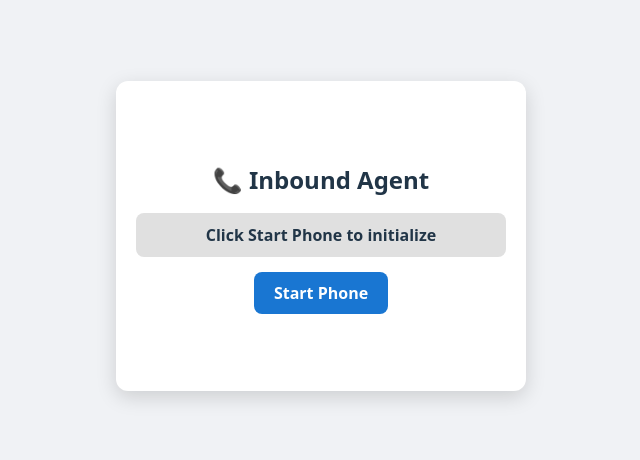
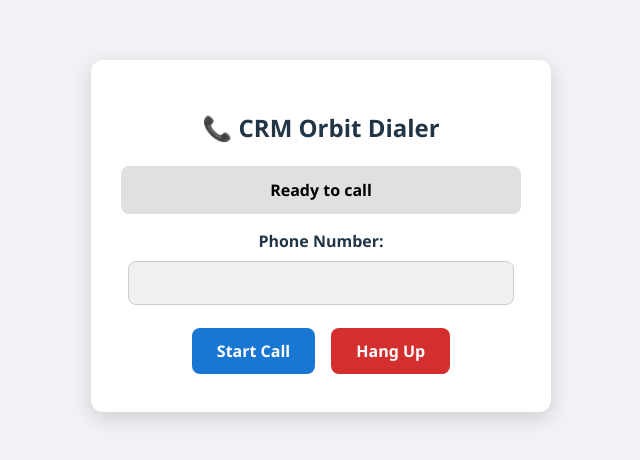
Before and after one commit to rekksu/twilio-dialer, a React (Vite) app: page / in a window 1280 px wide. Shown: the part 164-624 px from the top of the page, without its empty margins (319-959 px from the left). Built offline with nearby package versions, Linux system fonts and the light colour scheme.

Commit message:
stable commit 8.8

```diff
--- a/src/App.jsx
+++ b/src/App.jsx
@@ -1,168 +1,254 @@
-import React, { useEffect, useRef, useState } from "react";
+import React, { useState, useEffect, useRef } from "react";
 import { Device } from "@twilio/voice-sdk";
 
-const TOKEN_URL =
+const CLOUD_FUNCTION_URL =
   "https://us-central1-vertexifycx-orbit.cloudfunctions.net/getVoiceToken";
+const CALL_LOG_FUNCTION_URL =
+  "https://us-central1-vertexifycx-orbit.cloudfunctions.net/createCallLog";
 
-export default function InboundAgent() {
+export default function App() {
+  const [status, setStatus] = useState("Initializing...");
+  const [phoneNumber, setPhoneNumber] = useState("");
+  const [customerId, setCustomerId] = useState(null);
+  const [orgId, setOrgId] = useState(null);
+  const [isHangupEnabled, setIsHangupEnabled] = useState(false);
+  const [callDuration, setCallDuration] = useState(0);
+
   const deviceRef = useRef(null);
   const callRef = useRef(null);
-  const [status, setStatus] = useState("Click Start Phone to initialize");
-  const [incoming, setIncoming] = useState(false);
+  const timerRef = useRef(null);
+  const startedAtRef = useRef(null);
 
-  const startDevice = async () => {
+  const saveCallLog = async (statusStr, reason, duration, start, end) => {
+    await fetch(CALL_LOG_FUNCTION_URL, {
+      method: "POST",
+      headers: { "Content-Type": "application/json" },
+      body: JSON.stringify({
+        to: phoneNumber,
+        status: statusStr,
+        reason,
+        customerId,
+        orgId,
+        startedAt: start ? new Date(start).toISOString() : null,
+        endedAt: end ? new Date(end).toISOString() : null,
+        durationSeconds: duration,
+      }),
+    });
+  };
+
+  const formatPhoneNumber = (num) => {
+    let cleaned = num.replace(/[\s\-\(\)]/g, "");
+    if (!cleaned.startsWith("+")) cleaned = "+" + cleaned;
+    return cleaned;
+  };
+
+  const checkMic = async () => {
     try {
-      setStatus("Initializing...");
-      const audioContext = new (window.AudioContext || window.webkitAudioContext)();
-      await audioContext.resume();
+      const stream = await navigator.mediaDevices.getUserMedia({ audio: true });
+      stream.getTracks().forEach((t) => t.stop());
+      return true;
+    } catch {
+      setStatus("❌ Microphone access denied");
+      return false;
+    }
+  };
 
-      const res = await fetch(`${TOKEN_URL}?identity=agent`);
-      const { token } = await res.json();
+  const startLiveTimer = () => {
+    timerRef.current = setInterval(() => {
+      const now = Date.now();
+      setCallDuration(Math.floor((now - startedAtRef.current) / 1000));
+    }, 1000);
+  };
 
-      const device = new Device(token, { enableRingingState: true, closeProtection: true });
+  const stopLiveTimer = () => {
+    if (timerRef.current) clearInterval(timerRef.current);
+    timerRef.current = null;
+  };
+
+  useEffect(() => {
+    const urlParams = new URLSearchParams(window.location.search);
+    setPhoneNumber(urlParams.get("to") || "");
+    setCustomerId(urlParams.get("customerId"));
+    setOrgId(urlParams.get("orgId"));
+    setStatus("Ready to call");
+
+    // Ensure HTML/body take full height
+    document.documentElement.style.height = "100%";
+    document.body.style.height = "100%";
+    document.body.style.margin = "0";
+  }, []);
+
+  const startCall = async () => {
+    if (!phoneNumber) return;
+
+    const micOk = await checkMic();
+    if (!micOk) return;
+
+    setStatus("Fetching token...");
+
+    const tokenRes = await fetch(`${CLOUD_FUNCTION_URL}?identity=agent`);
+    const { token } = await tokenRes.json();
+
+    const device = new Device(token, { enableRingingState: true });
     deviceRef.current = device;
 
     device.on("error", (err) => {
-        console.error("Device error:", err);
-        setStatus("❌ Device error: " + err.message);
+      console.error(err);
+      setStatus("❌ Device error");
     });
 
-      setStatus("Registering device...");
-      await device.register();
-      setStatus("✅ Device ready");
+    setStatus("Dialing...");
+    const call = await device.connect({
+      params: { To: formatPhoneNumber(phoneNumber) },
+    });
 
-      device.on("incoming", (call) => {
     callRef.current = call;
-        setIncoming(true);
-        setStatus("📞 Incoming call...");
+    setIsHangupEnabled(true);
+
+    call.on("ringing", () => setStatus("📞 Ringing..."));
+
+    call.on("accept", () => {
+      startedAtRef.current = Date.now();
+      startLiveTimer();
+      setStatus("✅ Connected!");
+    });
 
     call.on("disconnect", () => {
-          setIncoming(false);
+      stopLiveTimer();
+      const end = Date.now();
+      const dur = startedAtRef.current
+        ? Math.floor((end - startedAtRef.current) / 1000)
+        : 0;
+
+      saveCallLog("ended", null, dur, startedAtRef.current, end);
+      setIsHangupEnabled(false);
       setStatus("📴 Call ended");
     });
 
     call.on("error", (err) => {
-          setIncoming(false);
-          console.error("Call error:", err);
-          setStatus("❌ Call error");
+      stopLiveTimer();
+      const end = Date.now();
+      const dur = startedAtRef.current
+        ? Math.floor((end - startedAtRef.current) / 1000)
+        : 0;
+
+      saveCallLog("failed", err.message, dur, startedAtRef.current, end);
+      setIsHangupEnabled(false);
+      setStatus("❌ Call failed");
     });
-      });
-    } catch (err) {
-      console.error(err);
-      setStatus("❌ Failed to initialize device");
-    }
   };
 
-  const acceptCall = () => {
-    if (callRef.current) {
-      callRef.current.accept();
-      setIncoming(false);
-      setStatus("✅ Call connected");
-    }
+  const hangup = () => {
+    if (callRef.current) callRef.current.disconnect();
+    setIsHangupEnabled(false);
   };
 
-  const rejectCall = () => {
-    if (callRef.current) {
-      callRef.current.reject();
-      setIncoming(false);
-      setStatus("❌ Call rejected");
-    }
+  // --- STYLES ---
+  const containerStyle = {
+    position: "fixed",
+    top: 0,
+    left: 0,
+    width: "100vw",
+    height: "100vh",
+    display: "flex",
+    justifyContent: "center",
+    alignItems: "center",
+    background: "#f0f2f5",
+    zIndex: 9999,
+  };
+
+  const cardStyle = {
+    width: "400px",
+    padding: "30px",
+    borderRadius: "12px",
+    boxShadow: "0 6px 20px rgba(0,0,0,0.15)",
+    background: "#fff",
+    textAlign: "center",
+    fontFamily: "Segoe UI, sans-serif",
+  };
+
+  const statusStyle = {
+    padding: "12px",
+    borderRadius: "8px",
+    margin: "15px 0",
+    fontWeight: "bold",
+    background:
+      status.includes("❌")
+        ? "#ffe5e5"
+        : status.includes("✅")
+        ? "#e5ffe5"
+        : "#e0e0e0",
+    color:
+      status.includes("❌") ? "#d32f2f" : status.includes("✅") ? "#2e7d32" : "#000",
+  };
+
+  const buttonStyle = {
+    padding: "12px 25px",
+    margin: "8px",
+    borderRadius: "8px",
+    border: "none",
+    cursor: "pointer",
+    fontWeight: "bold",
+    fontSize: "16px",
+    transition: "all 0.2s",
+  };
+
+  const startButtonStyle = {
+    ...buttonStyle,
+    background: "#1976d2",
+    color: "#fff",
+  };
+
+  const hangupButtonStyle = {
+    ...buttonStyle,
+    background: "#d32f2f",
+    color: "#fff",
+  };
+
+  const inputStyle = {
+    padding: "12px",
+    width: "90%",
+    borderRadius: "8px",
+    border: "1px solid #ccc",
+    fontSize: "16px",
+    marginBottom: "15px",
+    backgroundColor: "#f0f0f0",
+    color: "#555",
   };
 
   return (
-    <div style={styles.container}>
-      <div style={styles.card}>
-        <h2 style={styles.title}>📞 Inbound Agent</h2>
+    <div style={containerStyle}>
+      <div style={cardStyle}>
+        <h2>📞 CRM Orbit Dialer</h2>
 
-        <div style={styles.status}>{status}</div>
+        <div style={statusStyle}>{status}</div>
 
-        <button style={styles.startButton} onClick={startDevice}>
-          Start Phone
+        <label style={{ fontWeight: "bold", display: "block", marginBottom: "8px" }}>
+          Phone Number:
+        </label>
+        <input type="text" value={phoneNumber} readOnly style={inputStyle} />
+
+        {isHangupEnabled && (
+          <p style={{ fontWeight: "bold" }}>⏱ Duration: {Math.floor(callDuration)}s</p>
+        )}
+
+        <div>
+          <button
+            style={startButtonStyle}
+            onClick={startCall}
+            disabled={!phoneNumber || isHangupEnabled}
+          >
+            Start Call
           </button>
-
-        {incoming && (
-          <div style={styles.incomingContainer}>
-            <button style={styles.acceptButton} onClick={acceptCall}>
-              Accept
-            </button>
-            <button style={styles.rejectButton} onClick={rejectCall}>
-              Reject
+          <button
+            style={hangupButtonStyle}
+            onClick={hangup}
+            disabled={!isHangupEnabled}
+          >
+            Hang Up
           </button>
         </div>
-        )}
       </div>
     </div>
   );
 }
-
-// ---- Styles ----
-const styles = {
-  container: {
-    height: "100vh",
-    width: "100vw",
-    display: "flex",
-    justifyContent: "center",
-    alignItems: "center",
-    background: "#f0f2f5",
-  },
-  card: {
-    width: 350,
-    minHeight: 250,
-    padding: 30,
-    borderRadius: 12,
-    boxShadow: "0 6px 20px rgba(0,0,0,0.15)",
-    display: "flex",
-    flexDirection: "column",
-    justifyContent: "center", // ⚡ Vertically center all content
-    alignItems: "center",     // ⚡ Horizontally center all content
-    background: "#fff",
-    textAlign: "center",
-  },
-  title: {
-    marginBottom: 15,
-  },
-  status: {
-    padding: 10,
-    borderRadius: 8,
-    background: "#e0e0e0",
-    fontWeight: "bold",
-    textAlign: "center",
-    width: "100%",
-    marginBottom: 15,
-  },
-  startButton: {
-    background: "#1976d2",
-    color: "#fff",
-    padding: "10px 20px",
-    border: "none",
-    borderRadius: 8,
-    cursor: "pointer",
-    fontWeight: "bold",
-    marginBottom: 15,
-  },
-  incomingContainer: {
-    display: "flex",
-    justifyContent: "center",
-    gap: "15px",
-    marginTop: 10,
-    flexWrap: "wrap",
-  },
-  acceptButton: {
-    background: "#2e7d32",
-    color: "#fff",
-    padding: "10px 20px",
-    border: "none",
-    borderRadius: 8,
-    cursor: "pointer",
-    fontWeight: "bold",
-  },
-  rejectButton: {
-    background: "#d32f2f",
-    color: "#fff",
-    padding: "10px 20px",
-    border: "none",
-    borderRadius: 8,
-    cursor: "pointer",
-    fontWeight: "bold",
-  },
-};
```
Lines whose indentation alone changed are shown as unchanged.
